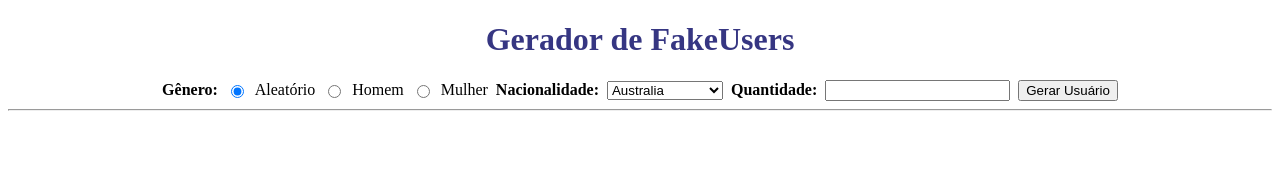
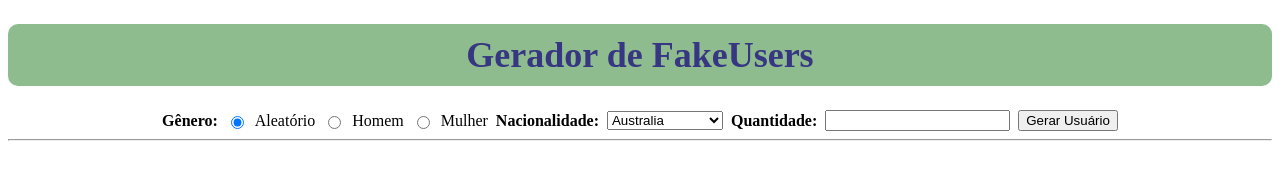
Before and after one commit to RamonMoreiraADS/Gerador-FakeUsers, a plain HTML site: page index.html in a window 1280 px wide. Drawn offline with Linux system fonts and the light colour scheme.

Commit message:
Update style.css

```diff
--- a/style.css
+++ b/style.css
@@ -1,6 +1,11 @@
 h1 {
-    text-align: center;
-    color: rgb(54, 54, 130);
+  font-size: 36px;
+  background-color:darkseagreen;
+  border-radius: 10px;
+  text-align: center;
+  color: rgb(54, 54, 130);
+  padding-top: 10px;
+  padding-bottom: 10px;
   }
 
   .formUser {
@@ -28,7 +33,7 @@ h1 {
     padding: 15px;
     gap: 10px;
     width: 250px;
-    height: 180px;
+    height: 280px;
   }
 
   .user img {
```
